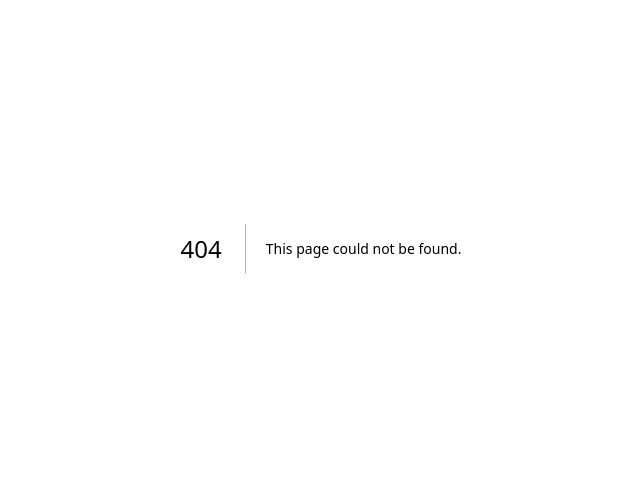
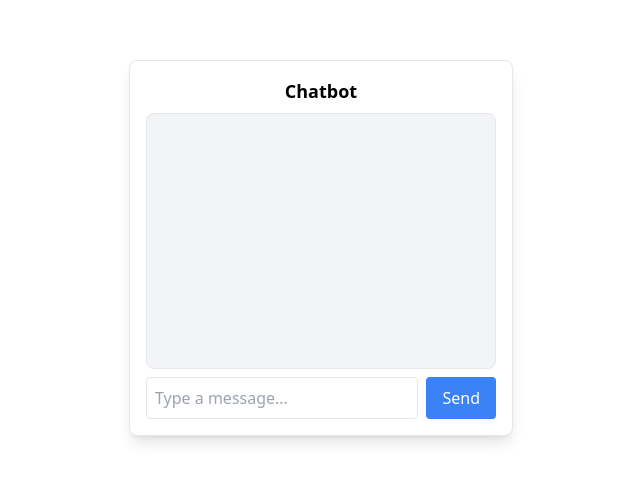
Before and after one commit to Ayush-Sharma-2023/Finance_Management_Platform, a Next.js app: page /chatbot in a window 1280 px wide. Before the commit this address had no page. Shown: the part 152-634 px from the top of the page, without its empty margins (319-959 px from the left). Built offline with nearby package versions, Linux system fonts and the light colour scheme.

Commit message:
AI powered chatbot using deepseek-r1 model

```diff
--- /dev/null
+++ b/app/chatbot/page.tsx
@@ -0,0 +1,9 @@
+import ChatBot from "@/components/ChatBot";
+
+export default function Home() {
+  return (
+    <div className="flex justify-center items-center h-screen">
+      <ChatBot />
+    </div>
+  );
+}
--- /dev/null
+++ b/components/ChatBot.js
@@ -0,0 +1,80 @@
+"use client";
+import { useState, useEffect, useRef } from "react";
+
+const ChatBot = () => {
+  const [message, setMessage] = useState("");
+  const [chat, setChat] = useState([]);
+  const [loading, setLoading] = useState(false);
+  const chatContainerRef = useRef(null);
+
+  const sendMessage = async () => {
+    if (!message.trim() || loading) return;
+
+    const newMessage = { sender: "User", text: message };
+    setChat((prevChat) => [...prevChat, newMessage]);
+    setMessage("");
+    setLoading(true);
+
+    try {
+      const res = await fetch("http://localhost:5000", {
+        method: "POST",
+        headers: { "Content-Type": "application/json" },
+        body: JSON.stringify({ message }),
+      });
+
+      const data = await res.json();
+      const botMessage = { sender: "Bot", text: data.reply };
+
+      setChat((prevChat) => [...prevChat, botMessage]);
+    } catch (error) {
+      console.error("Error:", error);
+    } finally {
+      setLoading(false);
+    }
+  };
+
+  useEffect(() => {
+    if (chatContainerRef.current) {
+      chatContainerRef.current.scrollTop = chatContainerRef.current.scrollHeight;
+    }
+  }, [chat]);
+
+  return (
+    <div className="w-96 mx-auto text-center p-4 border rounded-lg shadow-lg bg-white">
+      <h2 className="text-lg font-bold mb-2">Chatbot</h2>
+      <div ref={chatContainerRef} className="h-64 overflow-y-auto border p-2 rounded-lg bg-gray-100">
+        {chat.map((msg, index) => (
+          <div
+            key={index}
+            className={`p-2 my-1 rounded-lg ${
+              msg.sender === "User" ? "bg-blue-200 text-right" : "bg-gray-300 text-left"
+            }`}
+          >
+            <strong>{msg.sender}: </strong>{msg.text}
+          </div>
+        ))}
+      </div>
+      <div className="mt-2 flex">
+        <input
+          type="text"
+          value={message}
+          onChange={(e) => setMessage(e.target.value)}
+          placeholder="Type a message..."
+          className="flex-1 border rounded p-2"
+          disabled={loading}
+        />
+        <button
+          onClick={sendMessage}
+          className={`ml-2 px-4 py-2 text-white rounded ${
+            loading ? "bg-gray-400 cursor-not-allowed" : "bg-blue-500"
+          }`}
+          disabled={loading}
+        >
+          {loading ? "Sending..." : "Send"}
+        </button>
+      </div>
+    </div>
+  );
+};
+
+export default ChatBot;
```
Also changed, not shown: package.json (+13 -1 lines), server.js (added, +41 -0 lines), 1 other file (tests, documents, lock files or other folders).
